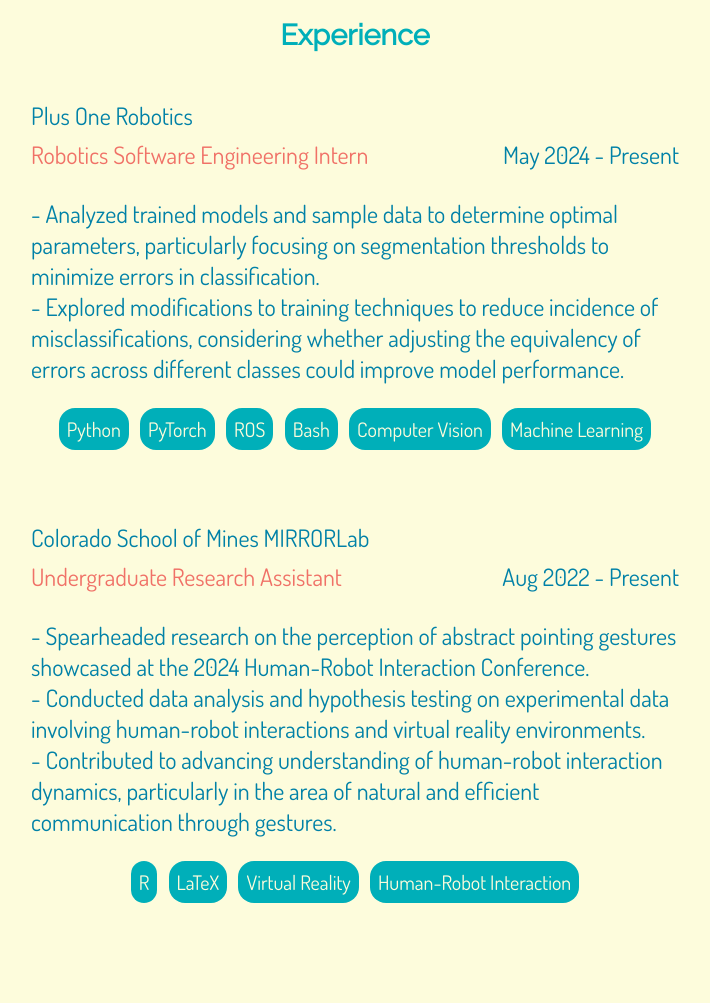
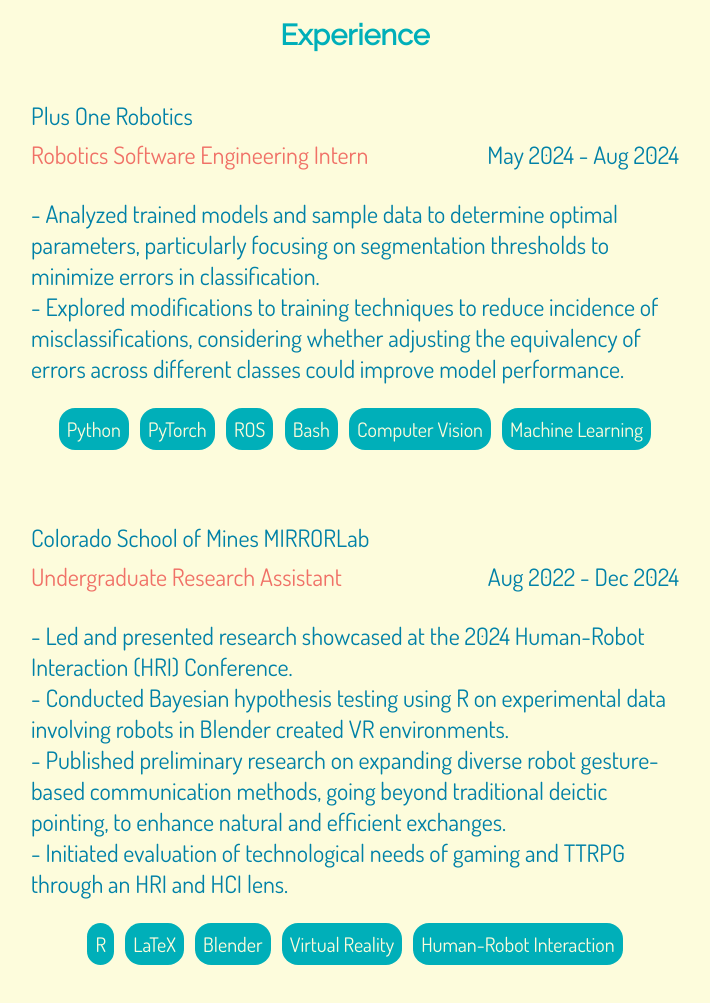
Before and after one commit to AnnAnnHuang/AnnAnnHuang.github.io, a plain HTML site: page index.html in a window 1280 px wide. Shown: the part 2860-3863 px from the top of the page, without its empty margins (377-1087 px from the left). Drawn offline with nearby package versions, Linux system fonts and the light colour scheme.

Commit message:
Update to Experience Section

```diff
--- a/index.html
+++ b/index.html
@@ -86,7 +86,7 @@
 			<p class="company-name"=> Plus One Robotics</p>
 			<p class="resume-item job-title">
 	  			<span class="highlight">Robotics Software Engineering Intern</span>
-	  			<span class="resume-date">May 2024 - Present</span>
+	  			<span class="resume-date">May 2024 - Aug 2024</span>
 			</p>
 			<p>- Analyzed trained models and sample data to determine optimal parameters, particularly focusing on segmentation thresholds to minimize errors in classification.
 				- Explored modifications to training techniques to reduce incidence of misclassifications, considering whether adjusting the equivalency of errors across different classes could improve model performance.
@@ -99,13 +99,14 @@
 			<p class="company-name"=> Colorado School of Mines MIRRORLab</p>
 			<p class="resume-item job-title">
   				<span class="highlight">Undergraduate Research Assistant</span>
-  				<span class="resume-date">Aug 2022 - Present</span>
+  				<span class="resume-date">Aug 2022 - Dec 2024</span>
 			</p>
-			<p>- Spearheaded research on the perception of abstract pointing gestures showcased at the 2024 Human-Robot Interaction Conference.
-				- Conducted data analysis and hypothesis testing on experimental data involving human-robot interactions and virtual reality environments.
-				- Contributed to advancing understanding of human-robot interaction dynamics, particularly in the area of natural and efficient communication through gestures.
+			<p>- Led and presented research showcased at the 2024 Human-Robot Interaction (HRI) Conference.
+				- Conducted Bayesian hypothesis testing using R on experimental data involving robots in Blender created VR environments.
+				- Published preliminary research on expanding diverse robot gesture-based communication methods, going beyond traditional deictic pointing, to enhance natural and efficient exchanges.
+				- Initiated evaluation of technological needs of gaming and TTRPG through an HRI and HCI lens.
 				<ul>
-					<li>R</li> <li>LaTeX</li> <li>Virtual Reality</li> <li>Human-Robot Interaction</li>
+					<li>R</li> <li>LaTeX</li> <li>Blender</li> <li>Virtual Reality</li> <li>Human-Robot Interaction</li>
 				</ul>
 			</p>
 	</section>
```
